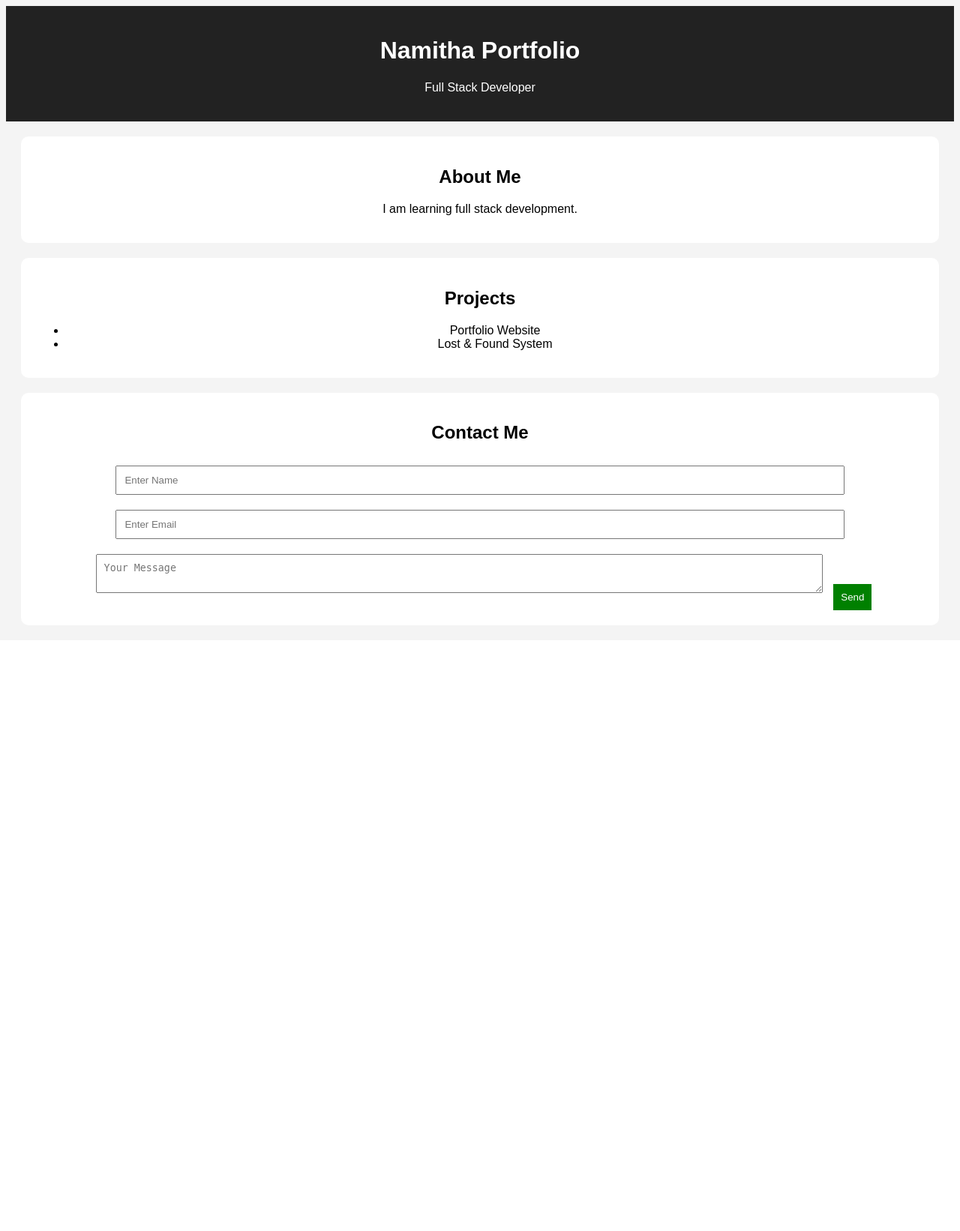
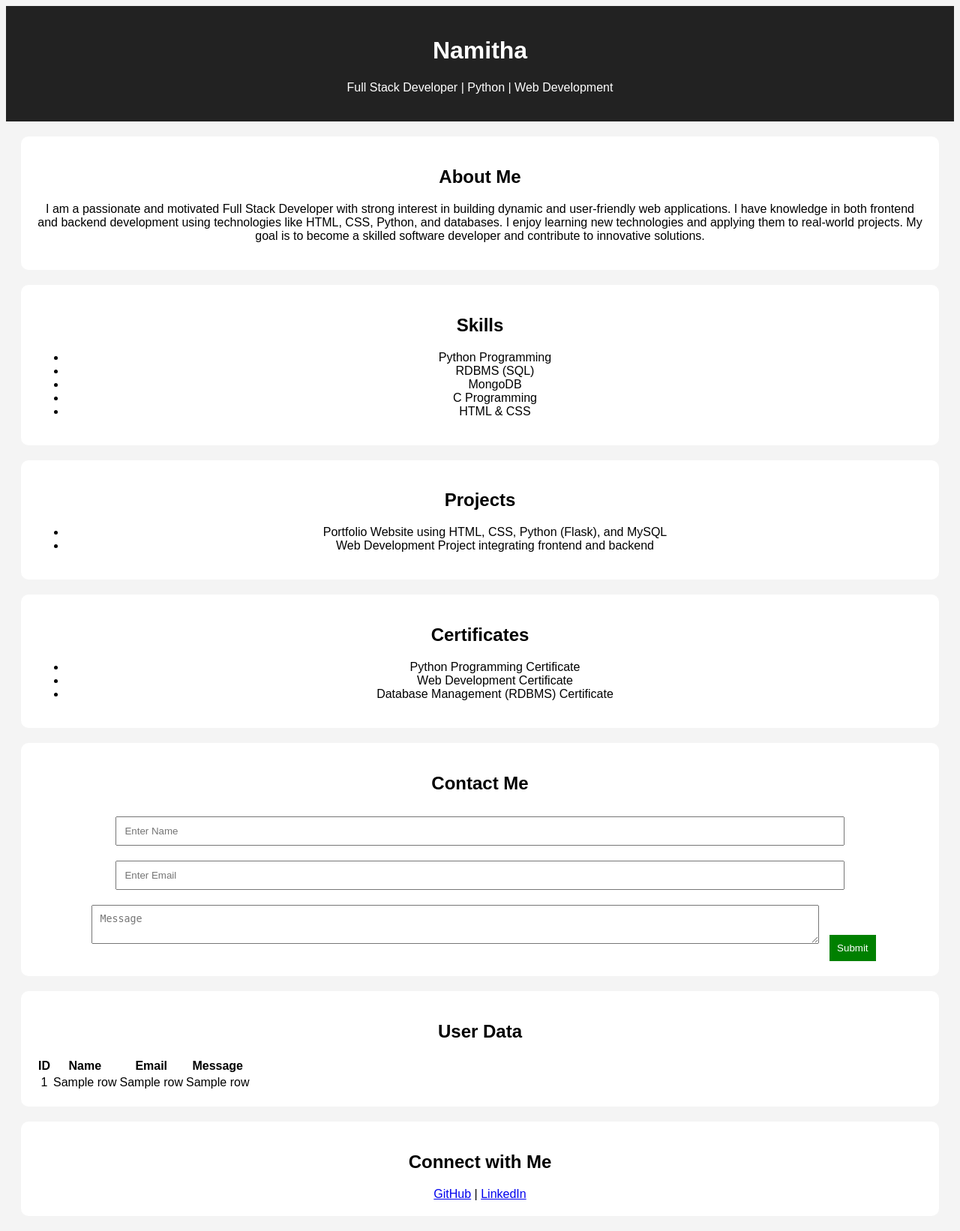
Before and after one commit to 25bcad42-cpu/new, a Flask app: template templates/index.html in a window 1280 px wide. Shown: the whole page at 75% size. Before the commit the page ends 814 px from the top, so only its background shows below. Run offline with Flask 3, Linux system fonts and the light colour scheme; the template is opened without the code that fills it: most values are stand-ins (such as "Sample title", 1, 10 or a date in 2020).

Commit message:
My full stack portfolio project

```diff
--- a/templates/index.html
+++ b/templates/index.html
@@ -6,32 +6,92 @@
 </head>
 <body>
 
+<!-- HEADER -->
 <header>
-    <h1>Namitha Portfolio</h1>
-    <p>Full Stack Developer</p>
+    <h1>Namitha</h1>
+    <p>Full Stack Developer | Python | Web Development</p>
 </header>
 
+<!-- ABOUT -->
 <section>
     <h2>About Me</h2>
-    <p>I am learning full stack development.</p>
+    <p>
+    I am a passionate and motivated Full Stack Developer with strong interest in building dynamic and user-friendly web applications.
+    I have knowledge in both frontend and backend development using technologies like HTML, CSS, Python, and databases.
+    I enjoy learning new technologies and applying them to real-world projects. My goal is to become a skilled software developer
+    and contribute to innovative solutions.
+    </p>
 </section>
 
+<!-- SKILLS -->
+<section>
+    <h2>Skills</h2>
+    <ul>
+        <li>Python Programming</li>
+        <li>RDBMS (SQL)</li>
+        <li>MongoDB</li>
+        <li>C Programming</li>
+        <li>HTML & CSS</li>
+    </ul>
+</section>
+
+<!-- PROJECTS -->
 <section>
     <h2>Projects</h2>
     <ul>
-        <li>Portfolio Website</li>
-        <li>Lost & Found System</li>
+        <li>Portfolio Website using HTML, CSS, Python (Flask), and MySQL</li>
+        <li>Web Development Project integrating frontend and backend</li>
     </ul>
 </section>
 
+<!-- CERTIFICATES -->
+<section>
+    <h2>Certificates</h2>
+    <ul>
+        <li>Python Programming Certificate</li>
+        <li>Web Development Certificate</li>
+        <li>Database Management (RDBMS) Certificate</li>
+    </ul>
+</section>
+
+<!-- CONTACT FORM -->
 <section>
     <h2>Contact Me</h2>
     <form action="/contact" method="POST">
         <input type="text" name="name" placeholder="Enter Name" required>
         <input type="email" name="email" placeholder="Enter Email" required>
-        <textarea name="message" placeholder="Your Message"></textarea>
-        <button type="submit">Send</button>
+        <textarea name="message" placeholder="Message"></textarea>
+        <button type="submit">Submit</button>
     </form>
+</section>
+
+<!-- DATABASE DISPLAY -->
+<section>
+    <h2>User Data</h2>
+    <table>
+        <tr>
+            <th>ID</th>
+            <th>Name</th>
+            <th>Email</th>
+            <th>Message</th>
+        </tr>
+
+        {% for row in contacts %}
+        <tr>
+            <td>{{ row[0] }}</td>
+            <td>{{ row[1] }}</td>
+            <td>{{ row[2] }}</td>
+            <td>{{ row[3] }}</td>
+        </tr>
+        {% endfor %}
+    </table>
+</section>
+
+<!-- SOCIAL LINKS -->
+<section>
+    <h2>Connect with Me</h2>
+    <a href="#">GitHub</a> |
+    <a href="#">LinkedIn</a>
 </section>
 
 </body>
```
